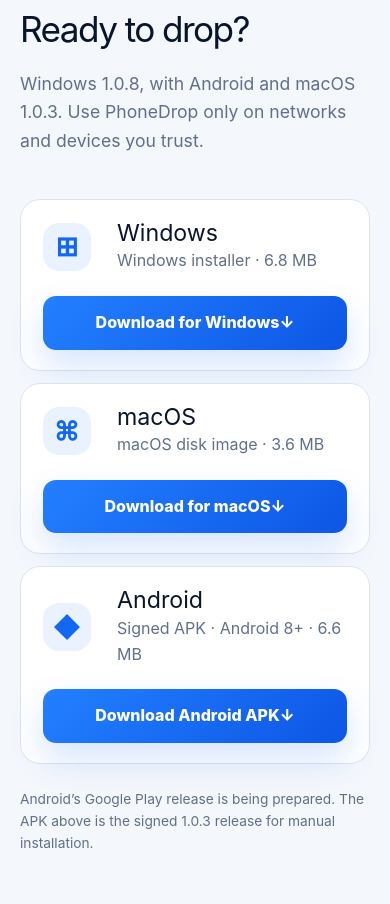
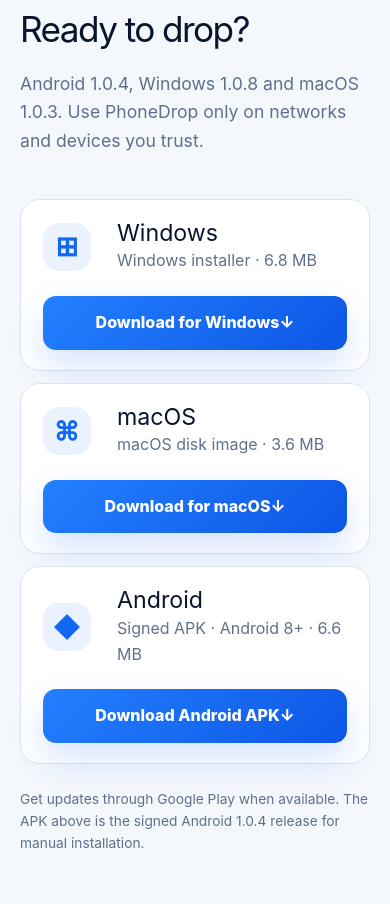
Before and after one commit to jenuxlabs/website, a Next.js app: page / in a window 390 px wide. Shown: the part 7959-8863 px from the top of the page. Built offline with nearby package versions, Linux system fonts and the light colour scheme.

Commit message:
Publish PhoneDrop Android 1.0.4

```diff
--- a/app/page.tsx
+++ b/app/page.tsx
@@ -17,7 +17,7 @@
     os: 'Android',
     icon: '◆',
     detail: 'Signed APK · Android 8+ · 6.6 MB',
-    href: '/downloads/PhoneDrop-1.0.3-Android.apk',
+    href: '/downloads/PhoneDrop-1.0.4-Android.apk',
     label: 'Download Android APK',
   },
 ];
@@ -138,7 +138,7 @@
       </section>
 
       <section className="section" id="download">
-        <header><p className="eyebrow">DOWNLOAD</p><h2>Ready to drop?</h2><p className="section-intro">Windows 1.0.8, with Android and macOS 1.0.3. Use PhoneDrop only on networks and devices you trust.</p></header>
+        <header><p className="eyebrow">DOWNLOAD</p><h2>Ready to drop?</h2><p className="section-intro">Android 1.0.4, Windows 1.0.8 and macOS 1.0.3. Use PhoneDrop only on networks and devices you trust.</p></header>
         <div className="pd-download-grid">
           {downloads.map((download) => (
             <article key={download.os}>
@@ -148,7 +148,7 @@
             </article>
           ))}
         </div>
-        <p className="pd-download-note">Android’s Google Play release is being prepared. The APK above is the signed 1.0.3 release for manual installation.</p>
+        <p className="pd-download-note">Get updates through Google Play when available. The APK above is the signed Android 1.0.4 release for manual installation.</p>
       </section>
 
       <section className="pd-v2" id="v2">
--- a/public/phonedrop/latest.json
+++ b/public/phonedrop/latest.json
@@ -13,8 +13,8 @@
     "sha256": "5263b00942ac17e7dcf7c80191ad364505e89a7ae894e21201e91f9780a27590"
   },
   "android": {
-    "version": "1.0.3",
-    "url": "https://jenuxlabs.com/downloads/PhoneDrop-1.0.3-Android.apk",
-    "sha256": "69cb837e1697792413e3c38d3f89967f6d3d7fb5e84af47dba69d009c2b8a5c0"
+    "version": "1.0.4",
+    "url": "https://jenuxlabs.com/downloads/PhoneDrop-1.0.4-Android.apk",
+    "sha256": "c935de403f1a9c36a142df7309f129146a81eedefef4f60c1d4dc132ca016b91"
   }
 }
```
Also changed, not shown: 1 other file (tests, documents, lock files or other folders).
